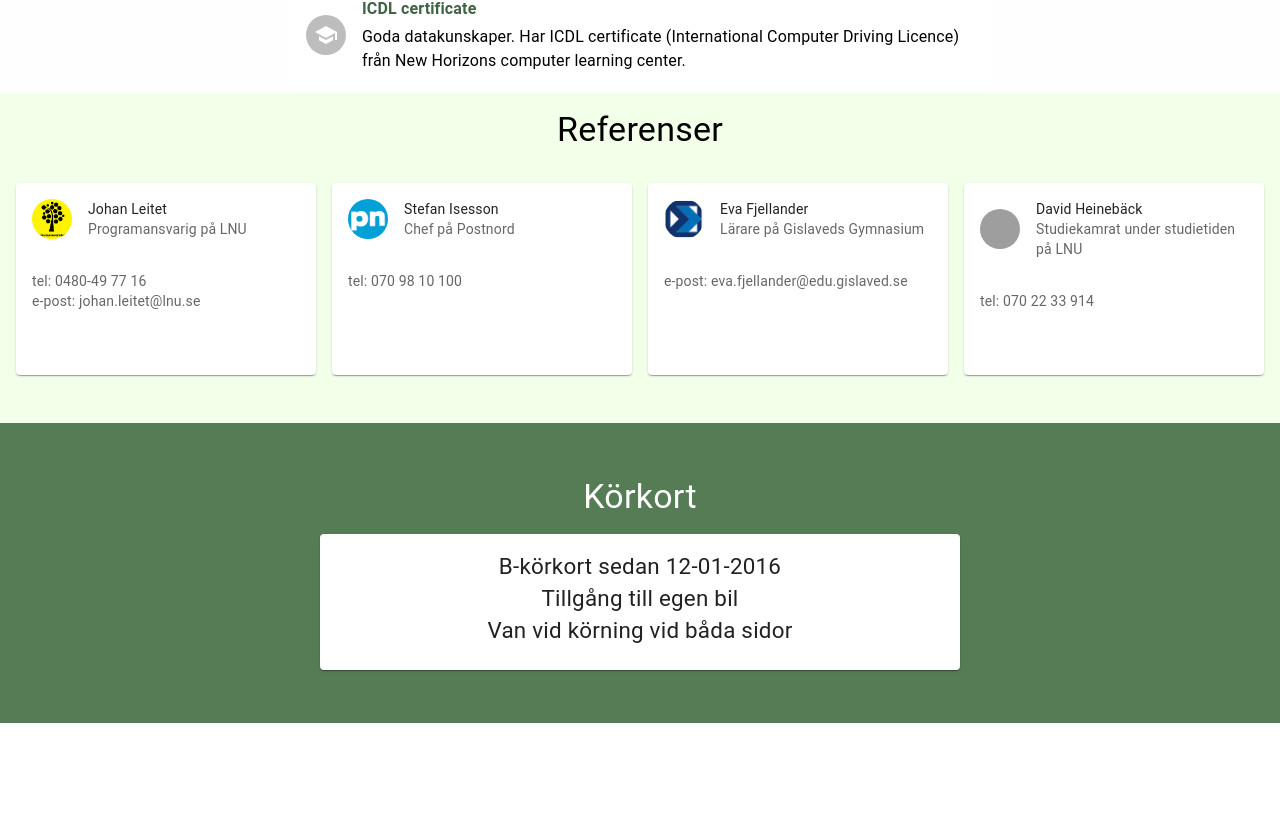
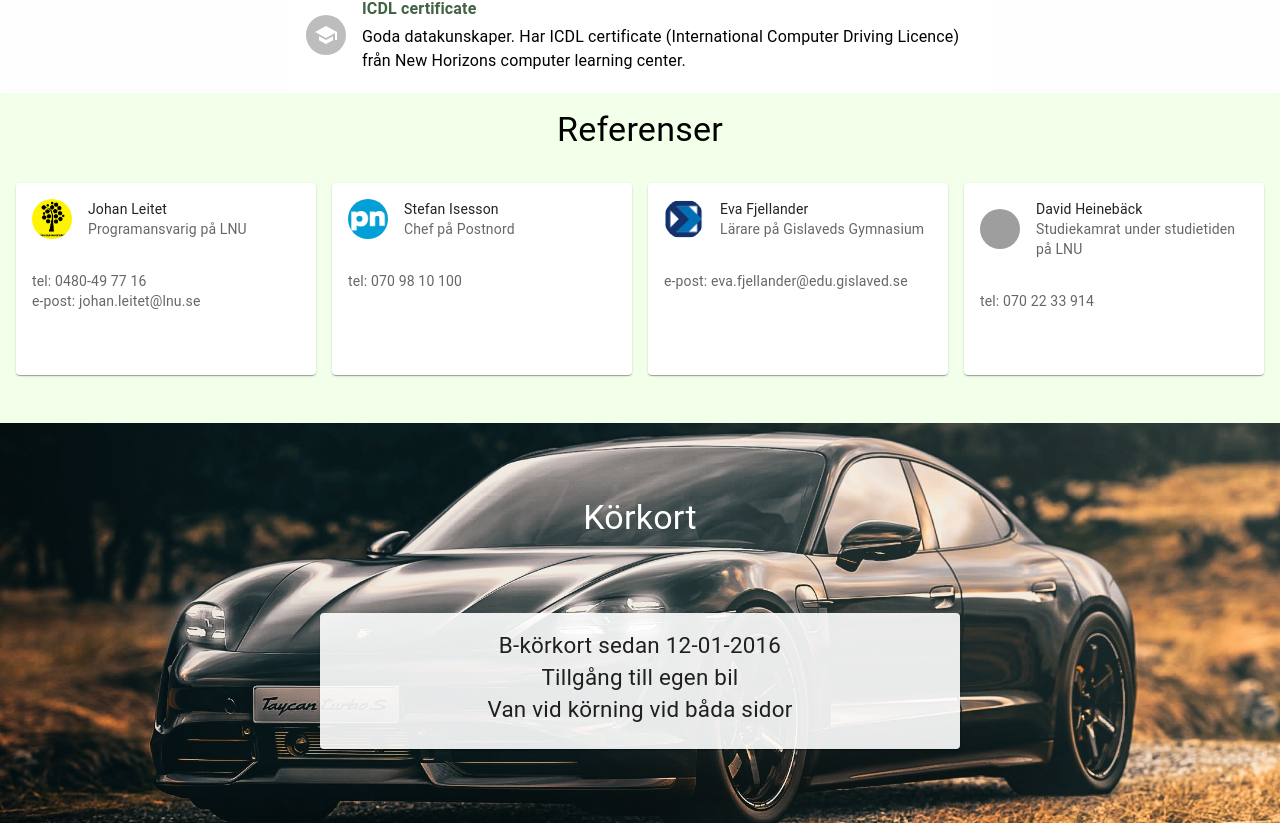
Before and after one commit to Tamimjabr/my-cv-react, a React (Create React App) app: page / in a window 1280 px wide. Shown: the part 4139-4962 px from the top of the page. Before the commit the page ends 4862 px from the top, so only its background shows below. Built offline with nearby package versions, Linux system fonts and the light colour scheme; grey boxes are pictures that could not be loaded; a web font is replaced by a local one.

Commit message:
style driving license part

```diff
--- a/src/components/DrivingLicense.tsx
+++ b/src/components/DrivingLicense.tsx
@@ -1,23 +1,27 @@
 import { Box, Card, CardContent, Typography } from '@mui/material'
-
+import Porsche from '../img/josh-berquist-PljkQ_KSbMc-unsplash.jpg'
 const DrivingLicense = () => {
   return (
 
     <Box
       sx={{
         minWidth: '100%',
-        height: 300,
+        height: 400,
         display: 'flex',
-        justifyContent: 'center',
+        justifyContent: 'space-evenly',
         alignItems: 'center',
         flexDirection: 'column',
-        backgroundColor: 'primary.main',
+        backgroundImage: `url(${Porsche})`, // Photo by <a href="https://unsplash.com/@bbtl?utm_source=unsplash&utm_medium=referral&utm_content=creditCopyText">Josh Berquist</a> on <a href="https://unsplash.com/s/photos/porsche?utm_source=unsplash&utm_medium=referral&utm_content=creditCopyText">Unsplash</a>
+        backgroundSize: 'cover',
+        backgroundPosition: 'center'
       }}
     >
-      <Typography variant="h4" sx={{ m: '0 0 1rem 0', color: 'white' }}>
+      <Typography variant="h4" sx={{ m: '0 0 rem 0', color: 'white' }}>
         Körkort
       </Typography>
-      <Card sx={{ width: '50%', textAlign: 'center' }}>
+      <Card sx={{
+        minWidth: '50%', textAlign: 'center', backgroundColor: 'rgba(255, 255, 255, 0.9)'
+      }}>
         <CardContent>
           <Typography variant="body2" sx={{ fontSize: '1.4rem' }} >
             B-körkort sedan 12-01-2016 <br />
@@ -26,7 +30,7 @@ const DrivingLicense = () => {
           </Typography>
         </CardContent>
       </Card>
-    </Box>
+    </Box >
   )
 }
 
```
Also changed, not shown: src/img/josh-berquist-PljkQ_KSbMc-unsplash.jpg (added).
